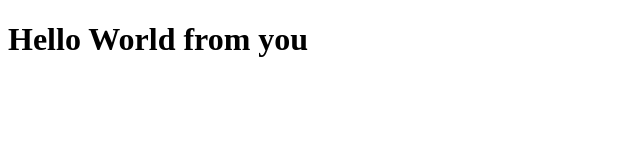
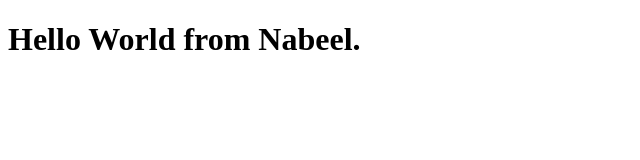
Before and after one commit to Nabeel110/PIAIC-BootCamp-20, a plain HTML site: page index.html in a window 1280 px wide. Shown: the whole page, without its empty margins (0-640 px from the left). Drawn offline with Linux system fonts and the light colour scheme.

Commit message:
Changed my name

```diff
--- a/index.html
+++ b/index.html
@@ -6,6 +6,6 @@
     <title>Document</title>
 </head>
 <body>
-    <h1>Hello World from you</h1>
+    <h1>Hello World from Nabeel.</h1>
 </body>
 </html>
```
